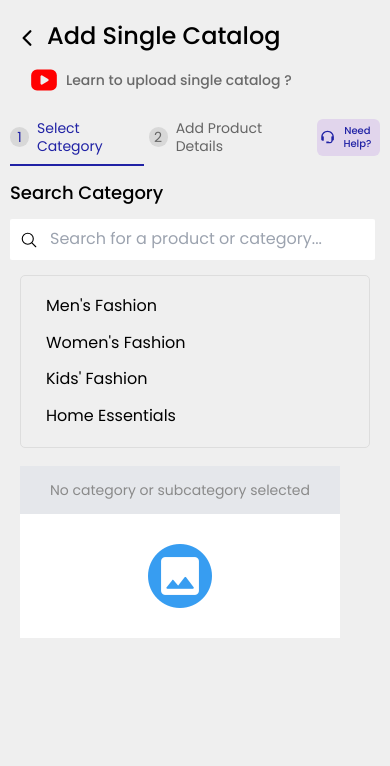
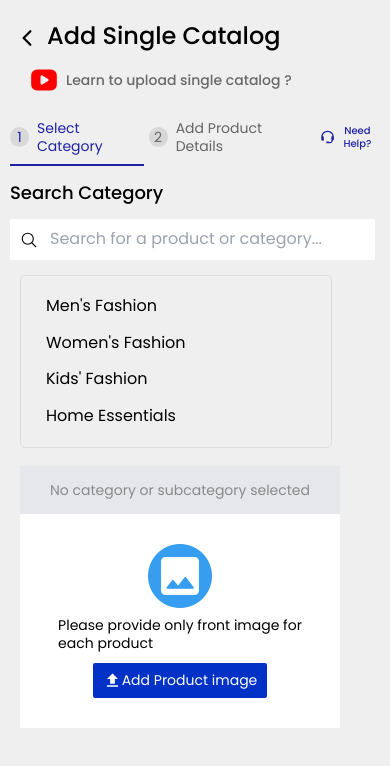
Before and after one commit to Hypedkratos/E-comm-Retailer-, a React (Vite) app: page /catalog in a window 390 px wide. Shown: the top 766 px of the page. Built offline with nearby package versions, Linux system fonts and the light colour scheme.

Commit message:
completed add product first section

```diff
--- a/src/pages/SingleCatalog.css
+++ b/src/pages/SingleCatalog.css
@@ -82,41 +82,15 @@
 }
 
 .need_help_btn {
-  background-color: #e1d5ec;
   border-radius: 6px;
   cursor: pointer;
   display: flex;
   justify-content: center;
   align-items: center;
-  gap: 10px;
+  gap: 6px;
   padding: 5px;
   margin-right: 45px;
 }
-
-/* animations */
-@keyframes needHelp {
-  0% {
-    padding-bottom: 0px;
-    transform: rotateZ(0deg);
-  }
-  25% {
-    padding-bottom: 3px;
-    transform: rotateZ(5deg);
-  }
-  50% {
-    padding-bottom: 3px;
-    transform: rotateZ(0deg);
-  }
-  75% {
-    padding-bottom: 3px;
-    transform: rotateZ(-5deg);
-  }
-  100% {
-    padding-bottom: 0px;
-    transform: rotateZ(0deg);
-  }
-}
-
 .search_section_main {
   padding: 30px 10px;
 }
@@ -140,6 +114,7 @@
 
 .dropdown-container {
   display: flex;
+  flex-wrap: wrap;
   gap: 18px;
   padding: 20px 30px;
 }
@@ -147,8 +122,9 @@
 .dropdown {
   border: 1px solid #ddd;
   border-radius: 5px;
-  padding: 25px 15px;
-  width: 240px;
+  padding: 15px 20px;
+  width: 220px;
+  max-width: 280px !important;
   font-size: 16px;
 }
 
@@ -166,7 +142,7 @@
 .dropdown li {
   padding: 8px 10px;
   cursor: pointer;
-  border-radius: 3px;
+  border-radius: 0px;
 }
 
 .dropdown li:hover {
@@ -196,11 +172,79 @@
   flex-direction: column;
   justify-content: center;
   align-items: center;
-  padding: 30px 40px;
+  padding: 30px 0px;
+}
+
+.image_upload_btn {
+  margin-top: 10px;
+  display: flex;
+  justify-content: center;
+  align-items: center;
+  background-color: #0132c5;
+  color: #fff;
+  padding: 8px 10px;
+  border-radius: 2px;
+  cursor: pointer;
+}
+.image_upload_btn:hover {
+  background-color: #3f42e8;
+}
+
+.product_details_main {
+  margin-top: 15px;
+  padding: 10px 50px;
+}
+
+.selected_img_parent {
+  display: flex;
+  align-items: center;
+  gap: 30px;
+}
+
+.selected_img {
+  width: 100px;
+  height: 100px;
+}
+
+.more_img_btn {
+  width: 20px;
+  height: 20px;
+  display: flex;
+  justify-content: center;
+  align-items: center;
+  border: 2px dotted #9c9c9c;
+}
+
+.add_product_text {
+  color: #0132c5;
+}
+
+/* animations */
+@keyframes needHelp {
+  0% {
+    padding-bottom: 0px;
+    transform: rotateZ(0deg);
+  }
+  25% {
+    padding-bottom: 3px;
+    transform: rotateZ(5deg);
+  }
+  50% {
+    padding-bottom: 3px;
+    transform: rotateZ(0deg);
+  }
+  75% {
+    padding-bottom: 3px;
+    transform: rotateZ(-5deg);
+  }
+  100% {
+    padding-bottom: 0px;
+    transform: rotateZ(0deg);
+  }
 }
 
 /* media queries */
-@media only screen and (max-width: 767px) {
+@media only screen and (max-width: 769px) {
   .single_catalog_header {
     flex-direction: column;
     align-items: flex-start;
@@ -223,7 +267,7 @@
 
   .single_catalog_status_parent {
     margin-top: unset;
-    justify-content: center;
+    justify-content: space-between;
     gap: 10px;
     margin: 0px 0px;
   }
@@ -275,8 +319,11 @@
     padding: 12px 15px;
   }
   .image_upload_section {
-    margin-left: unset;
+    margin-left: unset !important;
   }
   .path_container {
   }
+  .product_details_main {
+    padding: 10px 10px;
+  }
 }
--- a/src/pages/SingleCatalog.tsx
+++ b/src/pages/SingleCatalog.tsx
@@ -6,6 +6,9 @@ import { Link } from "react-router-dom";
 import { IoChevronBackOutline, IoSearchOutline } from "react-icons/io5";
 import { TbBrandYoutubeFilled } from "react-icons/tb";
 import { BiSupport } from "react-icons/bi";
+import { MdFileUpload } from "react-icons/md";
+import { FaCircleCheck } from "react-icons/fa6";
+import { FaPlus } from "react-icons/fa6";
 /* components */
 import mockData from "../assets/mockData/categoryMockData.json";
 /* interfaces */
@@ -21,7 +24,7 @@ const SingleCatalog: React.FC = () => {
   const [selectedSubSubCategory, setSelectedSubSubCategory] = useState("");
   const [selectedPath, setSelectedPath] = useState("");
   const [isImgSelected, setIsImgSelected] = useState<boolean>(false);
-
+  const [file, setFile] = useState<File | null>(null);
   // Update subcategories when a main category is selected
   useEffect(() => {
     if (selectedCategory) {
@@ -87,6 +90,18 @@ const SingleCatalog: React.FC = () => {
     }
   }, [searchTerm, categories]);
 
+  // functions
+  const handleImageUpload = (e) => {
+    if (selectedPath == "") {
+      alert("Please select a category first");
+    } else {
+      console.log(e.target.files);
+      setFile(URL.createObjectURL(e.target.files[0]));
+      setIsImgSelected(true);
+      setIsAddProduct(true);
+    }
+  };
+
   return (
     <div className="single_catalog_main_container w-[100vw] h-[100vh]">
       {/* header section start */}
@@ -121,13 +136,11 @@ const SingleCatalog: React.FC = () => {
               !isAddProduct && "status_active"
             }`}
           >
-            <div
-              className={`status_number ${
-                !isAddProduct && "status_number_selected"
-              }`}
-            >
-              1
-            </div>
+            {isAddProduct ? (
+              <FaCircleCheck size={22} color="#2ba52b" />
+            ) : (
+              <div className="status_number">1</div>
+            )}
             Select Category
           </div>
           <div
@@ -135,13 +148,7 @@ const SingleCatalog: React.FC = () => {
               isAddProduct && "status_active"
             }`}
           >
-            <div
-              className={`status_number ${
-                !isAddProduct && "status_number_selected"
-              }`}
-            >
-              2
-            </div>
+            <div className="status_number">2</div>
             Add Product Details
           </div>
         </div>
@@ -154,6 +161,7 @@ const SingleCatalog: React.FC = () => {
       </div>
       {/* single catalog status section end */}
       {/* search section start */}
+      {!isAddProduct && (
         <div className="search_section_main">
           <span className="search_placeholder_text text-[18px] font-medium pl-8">
             Search Category
@@ -200,7 +208,9 @@ const SingleCatalog: React.FC = () => {
                     <li
                       key={index}
                       className={`${
-                      selectedSubCategory === subCategory.name ? "selected" : ""
+                        selectedSubCategory === subCategory.name
+                          ? "selected"
+                          : ""
                       }`}
                       onClick={() => {
                         setSelectedSubCategory(subCategory.name);
@@ -245,19 +255,52 @@ const SingleCatalog: React.FC = () => {
                 )}
               </div>
               <div className="image_text_container">
-              {isImgSelected ? (
-                "image is selected"
-              ) : (
+                {!isImgSelected && (
+                  <>
                     <img
                       src="/images/placeholder-image.png"
                       alt="placeholder-image"
                     />
+                    <span className="font-normal text-[14px] pt-2">
+                      Please provide only front image for <br /> each product
+                    </span>
+                    <div className="image_upload_btn">
+                      <MdFileUpload color="#fff" size={19} />
+                      <label htmlFor="file-input" className="cursor-pointer">
+                        Add Product image
+                      </label>
+                      <input
+                        id="file-input"
+                        placeholder="Add product image"
+                        type="file"
+                        onChange={handleImageUpload}
+                        className="hidden"
+                      />
+                    </div>
+                  </>
                 )}
               </div>
             </div>
           </div>
         </div>
+      )}
       {/* search section end */}
+      {/* Product details section start */}
+      {isAddProduct && (
+        <div className="product_details_main">
+          <div className="selected_img_parent">
+            <img src={file} alt="selected_img" className="selected_img" />
+            <div className="more_img_btn cursor-pointer">
+              <FaPlus size={16} color="#0132c5" />
+            </div>
+            <span className="add_product_text font-medium text-[15px] cursor-pointer">
+              Add Product
+            </span>
+          </div>
+          sjkcb
+        </div>
+      )}
+      {/* Product details section end */}
     </div>
   );
 };
```
Lines whose indentation alone changed are shown as unchanged.
